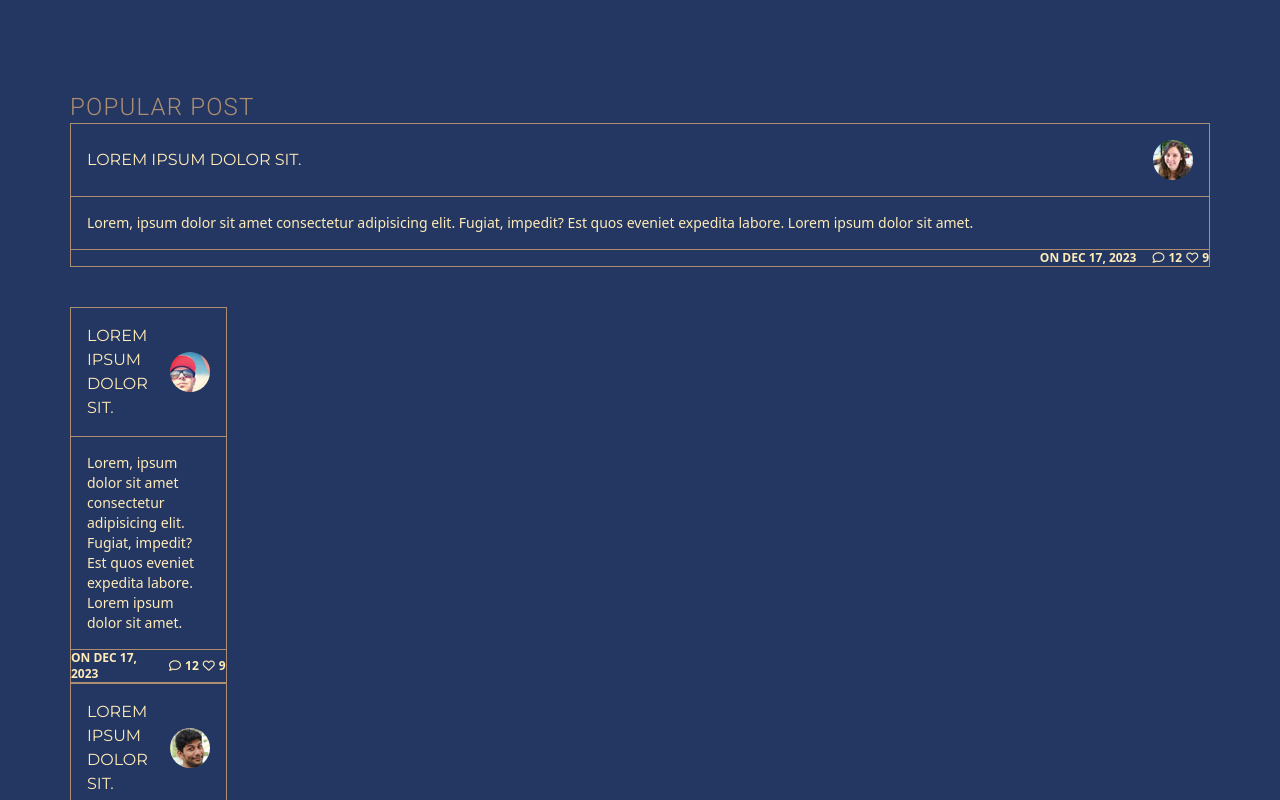
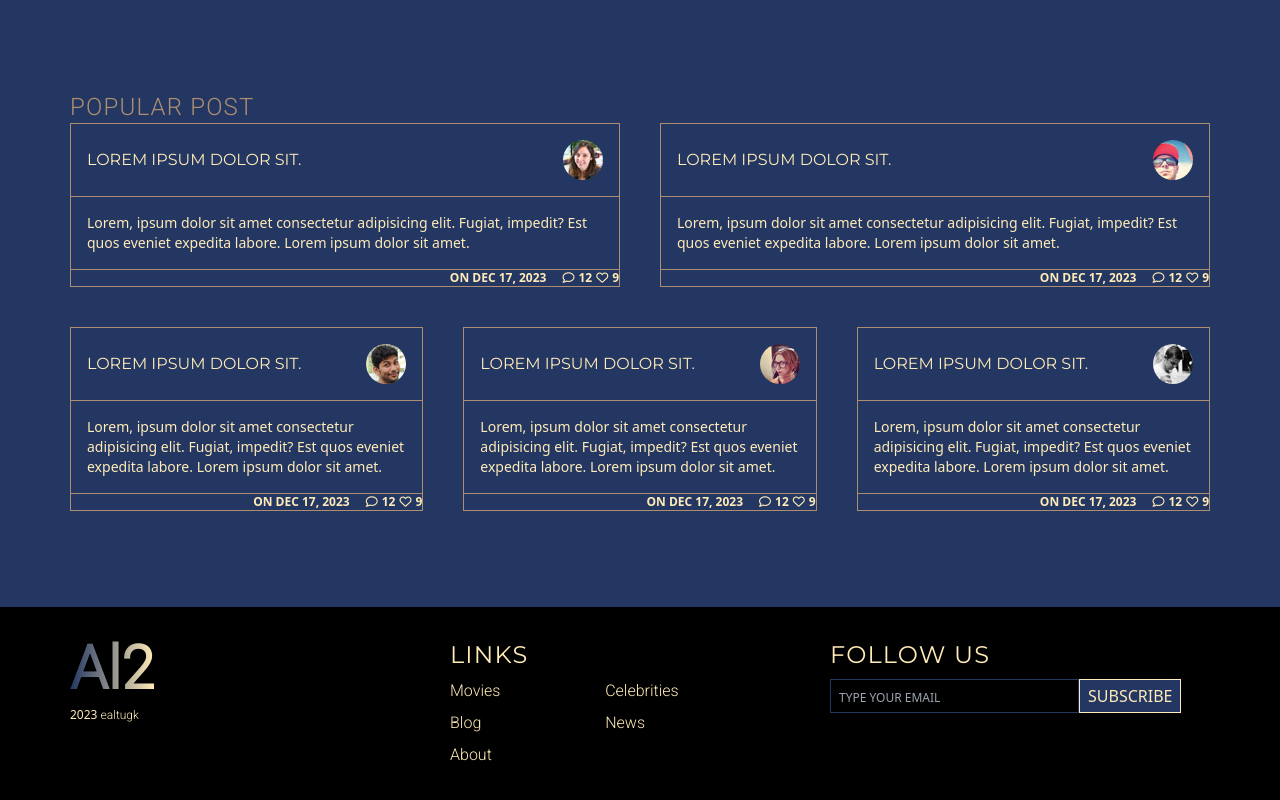
Before and after one commit to ealtugkirman/Tailwind-css-movie-site-frontend, a website: page public/index.html in a window 1280 px wide. Shown: the part 1860-2660 px from the top of the page. Drawn offline with Linux system fonts and the light colour scheme.

Commit message:
responsive post section  fixed

```diff
--- a/public/index.html
+++ b/public/index.html
@@ -436,7 +436,7 @@
             <!-- Grid Area -->
             <div class="grid grid-cols-6 gap-10">
                 <!-- item 1 -->
-                <div class="col-span-6 border lg:col-span-6 md:col-span-3 border-last">
+                <div class=" border col-span-6 md:col-span-3 border-last">
                     <!-- item 1 header -->
                     <div class="border-b border-last p-4 flex items-center justify-between">
                         <h3>
@@ -459,8 +459,7 @@
                         </div>
                     </div>
                 </div>
-                    <div class="hidden lg:block">
-                <div class="md:col-span-3  lg:col-span-6 border border-last">
+                <div class="md:col-span-3  col-span-6 border border-last">
                     <!-- item 2 header -->
                     <div class="border-b border-last p-4 flex items-center justify-between">
                         <h3>
@@ -483,7 +482,7 @@
                         </div>
                     </div>
                 </div>
-                <div class="lg:col-span-2 md:col-span-3 border border-last">
+                <div class="lg:col-span-2 hidden lg:block md:col-span-3 border border-last">
                     <!-- item 3  header -->
                     <div class="border-b border-last p-4 flex items-center justify-between">
                         <h3>
@@ -506,7 +505,7 @@
                         </div>
                     </div>
                 </div>
-                    <div class="lg:col-span-2 col-span-3 border border-last">
+                <div class="lg:col-span-2 hidden lg:block col-span-3 border border-last">
                     <!-- item 4  header -->
                     <div class="border-b border-last p-4 flex items-center justify-between">
                         <h3>
@@ -552,7 +551,7 @@
                         </div>
                     </div>
                 </div>
-            </div>
+
             </div>
         </div>
     </section>
@@ -560,7 +559,7 @@
     <!-- Footer Section -->
         <footer class="bg-black pt-8 pb-8 text-third ">
             <!-- Footer Container -->
-            <div class="container flex pl-5 lg:pl-0 pb-8">
+            <div class="container flex l-5 lg:pl-0 pb-8">
                 <!-- left -->
                 <div class="basis-1/2 lg:basis-1/3">
                     <a href=""
```
Lines whose indentation alone changed are shown as unchanged.
